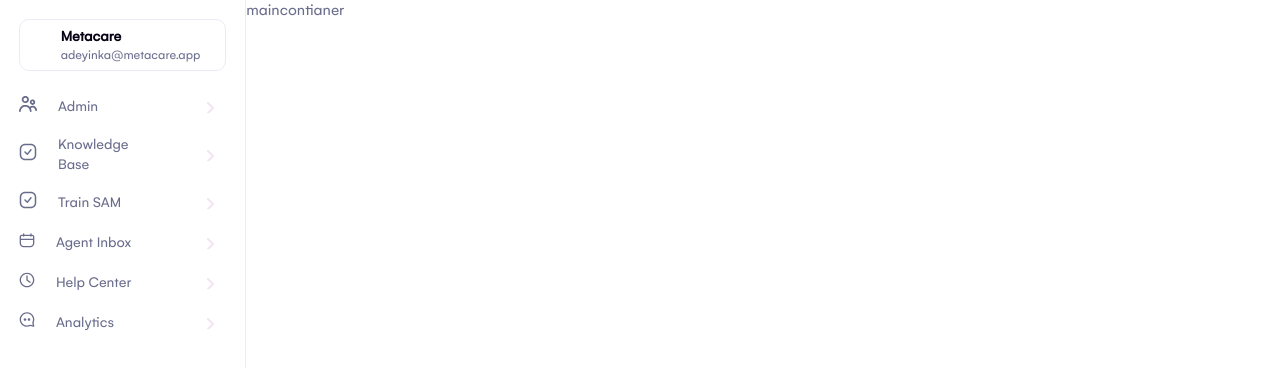
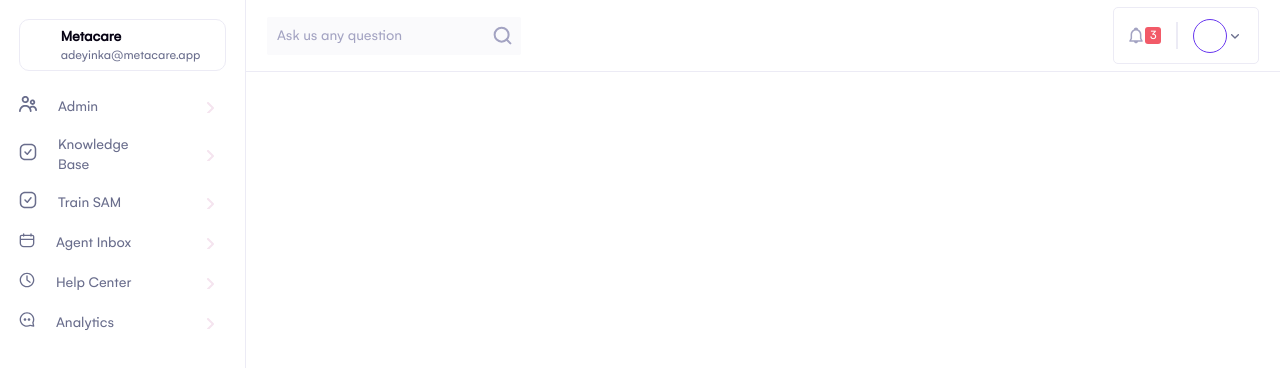
Before and after one commit to igaimerca/frontend-challenge, a React (Create React App) app: page / in a window 1280 px wide. Shown: the top 368 px of the page. Built offline with nearby package versions, Linux system fonts and the light colour scheme.

Commit message:
feat: sidebar

```diff
--- a/src/assets/icons/index.js
+++ b/src/assets/icons/index.js
@@ -3,6 +3,24 @@
     ChevronRight: (
         <svg width="18" height="18" viewBox="0 0 18 16" fill="none" xmlns="http://www.w3.org/2000/svg">
             <path fill-rule="evenodd" clip-rule="evenodd" d="M13.5858 12L9.29289 7.70711C8.90237 7.31658 8.90237 6.68342 9.29289 6.29289C9.68342 5.90237 10.3166 5.90237 10.7071 6.29289L15.7071 11.2929C16.0976 11.6834 16.0976 12.3166 15.7071 12.7071L10.7071 17.7071C10.3166 18.0976 9.68342 18.0976 9.29289 17.7071C8.90237 17.3166 8.90237 16.6834 9.29289 16.2929L13.5858 12Z" fill="#F5E4EF" />
+        </svg>
+    ),
+    ChevronDown: (
+        <svg width="16" height="16" viewBox="0 0 16 16" fill="none" xmlns="http://www.w3.org/2000/svg">
+            <path fill-rule="evenodd" clip-rule="evenodd" d="M8 9.05719L10.8619 6.19526C11.1223 5.93491 11.5444 5.93491 11.8047 6.19526C12.0651 6.45561 12.0651 6.87772 11.8047 7.13807L8.4714 10.4714C8.21105 10.7318 7.78895 10.7318 7.5286 10.4714L4.19526 7.13807C3.93491 6.87772 3.93491 6.45561 4.19526 6.19526C4.45561 5.93491 4.87772 5.93491 5.13807 6.19526L8 9.05719Z" fill="#696D8C" />
+        </svg>
+
+    ),
+    Notifications: (
+        <svg width="14" height="17" viewBox="0 0 14 17" fill="none" xmlns="http://www.w3.org/2000/svg">
+            <path fill-rule="evenodd" clip-rule="evenodd" d="M9.23503 2.48071C9.10196 1.36502 8.15249 0.5 7.00098 0.5C5.84947 0.5 4.9 1.36502 4.76693 2.48071C2.88993 3.3316 1.58431 5.22166 1.58431 7.41667V11.1799L0.331437 13.662C0.0796442 14.1609 0.442195 14.75 1.00098 14.75H4.87901C5.18788 15.6239 6.02131 16.25 7.00098 16.25C7.98064 16.25 8.81407 15.6239 9.12295 14.75H13.001C13.5598 14.75 13.9223 14.1609 13.6705 13.662L12.4176 11.1799V7.41667C12.4176 5.22166 11.112 3.3316 9.23503 2.48071ZM10.9981 11.6964L11.7823 13.25H2.21967L3.00385 11.6964C3.05675 11.5916 3.08431 11.4759 3.08431 11.3585V7.41667C3.08431 5.25355 4.83786 3.5 7.00098 3.5C9.16409 3.5 10.9176 5.25355 10.9176 7.41667V11.3585C10.9176 11.4759 10.9452 11.5916 10.9981 11.6964Z" fill="#A3A3C2" />
+        </svg>
+
+    ),
+    Search: (
+        <svg width="21" height="21" viewBox="0 0 21 21" fill="none" xmlns="http://www.w3.org/2000/svg">
+            <path d="M9.625 16.625C13.491 16.625 16.625 13.491 16.625 9.625C16.625 5.759 13.491 2.625 9.625 2.625C5.759 2.625 2.625 5.759 2.625 9.625C2.625 13.491 5.759 16.625 9.625 16.625Z" stroke="#A3A3C2" stroke-width="2" stroke-linecap="round" stroke-linejoin="round" />
+            <path d="M18.375 18.375L14.5687 14.5687" stroke="#A3A3C2" stroke-width="2" stroke-linecap="round" stroke-linejoin="round" />
         </svg>
 
     ),
--- a/src/components/ui/MainContainer/MainContainer.jsx
+++ b/src/components/ui/MainContainer/MainContainer.jsx
@@ -1,10 +1,11 @@
 import React from 'react'
+import NavBar from '../NavBar/NavBar';
 import "./MainContainer.scss";
 
 function MainContainer() {
     return (
         <div className="main-container">
-            maincontianer
+            <NavBar />
         </div>
     )
 }
--- a/src/components/ui/MainContainer/MainContainer.scss
+++ b/src/components/ui/MainContainer/MainContainer.scss
@@ -1,3 +1,5 @@
 .main-container {
     flex: 5;
+    overflow-y: scroll;
+    height: 100%;
 }
--- /dev/null
+++ b/src/components/ui/NavBar/NavBar.jsx
@@ -0,0 +1,33 @@
+import React from 'react'
+import Icons from '../../../assets/icons';
+import "./NavBar.scss";
+
+function NavBar() {
+    return (
+        <div className="navbar flex">
+            <div className="search-container">
+                <div className="search flex">
+                    <input type="text" className="small" placeholder="Ask us any question" />
+                    {Icons.Search}
+                </div>
+            </div>
+            <div className="profile-container flex">
+                <div className="inner flex">
+                    <div className="left flex cursor-pointer">
+                        {Icons.Notifications}
+                        <span className="badge-span text-white text-center x-small">3</span>
+                    </div>
+                    <div className="vertical-line-container flex">
+                        <div className="vertical-line"></div>
+                    </div>
+                    <div className="right flex cursor-pointer">
+                        <div className="profile-picture"></div>
+                        {Icons.ChevronDown}
+                    </div>
+                </div>
+            </div>
+        </div>
+    )
+}
+
+export default NavBar
--- /dev/null
+++ b/src/components/ui/NavBar/NavBar.scss
@@ -0,0 +1,58 @@
+.navbar {
+  border-bottom: 1px solid var(--border-color);
+  padding: 7px 1.3rem;
+  .search-container {
+    flex: 4;
+    .search {
+      width: 36%;
+      background-color: var(--lightblue-color);
+      margin-right: 1rem;
+      padding: 0.5rem;
+      border-radius: 2px;
+    }
+    input {
+      width: 89%;
+      border: none;
+      outline: none;
+      background: transparent;
+      color: var(--text-muted-color);
+      font-family: "Gelion";
+    }
+    input::placeholder {
+      color: var(--text-muted-color);
+      font-family: "Gelion";
+    }
+  }
+  .profile-container {
+    flex: 2;
+    justify-content: flex-end;
+    .inner {
+      width: 9rem;
+      justify-content: space-evenly;
+      border-radius: 5px;
+      border: 1px solid var(--border-color);
+    }
+  }
+  .badge-span {
+    background-color: var(--error-color);
+    width: 16px;
+    height: auto;
+    margin-left: 2px;
+    border-radius: 3px;
+  }
+  .vertical-line-container {
+    height: 55px;
+    width: 2px;
+  }
+  .vertical-line {
+    height: 50%;
+    width: 100%;
+    background-color: var(--border-color);
+  }
+  .profile-picture {
+    width: 32px;
+    height: 32px;
+    border-radius: 50%;
+    border: 1px solid var(--purple-color);
+  }
+}
--- a/src/index.scss
+++ b/src/index.scss
@@ -1,12 +1,15 @@
 
   :root {
     --grey-color: #696d8c;
+    --text-muted-color: #A3A3C2;
     --black-color: #060213;
     --purple-color: #6837ef;
     --green-color: #25bb87;
     --orange-color: #f05d23;
     --blue-color: #3e68ff;
     --border-color: #ecebf5;
+    --lightblue-color: #FAFAFC;
+    --error-color: #F25A68;
 }
 @font-face {
   font-family: "Gelion";
@@ -32,7 +35,7 @@
   font-family: "Gelion";
   height: 100vh;
   width: 100vw;
-  overflow-x: hidden;
+  overflow: hidden;
 }
 
 // SCROLL BAR
@@ -68,7 +71,15 @@
 .flex.start {
   align-items: start;
 }
-
+.text-white {
+    color: #fff;
+}
+.text-center {
+    text-align: center;
+}
+.cursor-pointer {
+    cursor: pointer;
+}
 // FONT SIZE
 .x-small {
   font-size: 13px;
```
